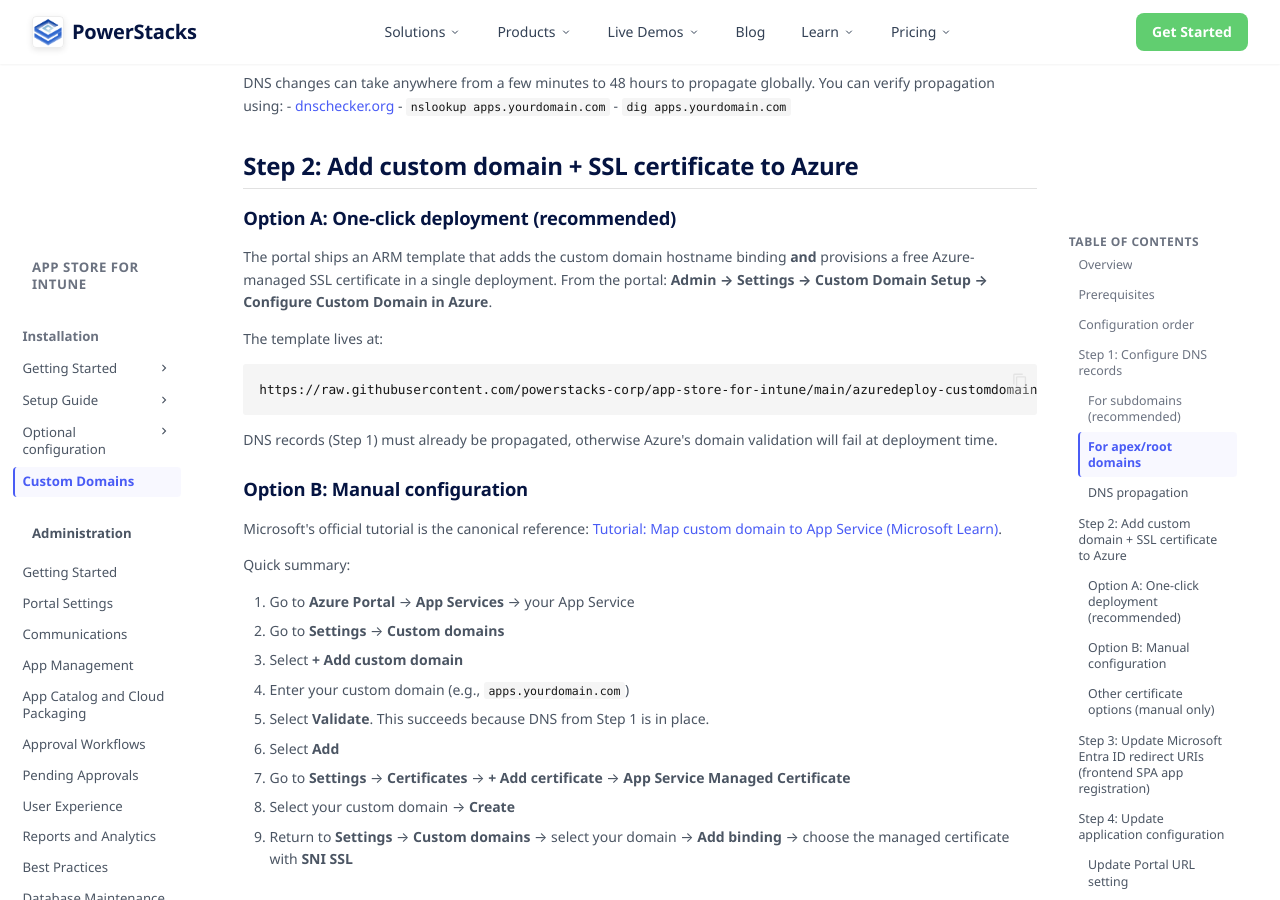
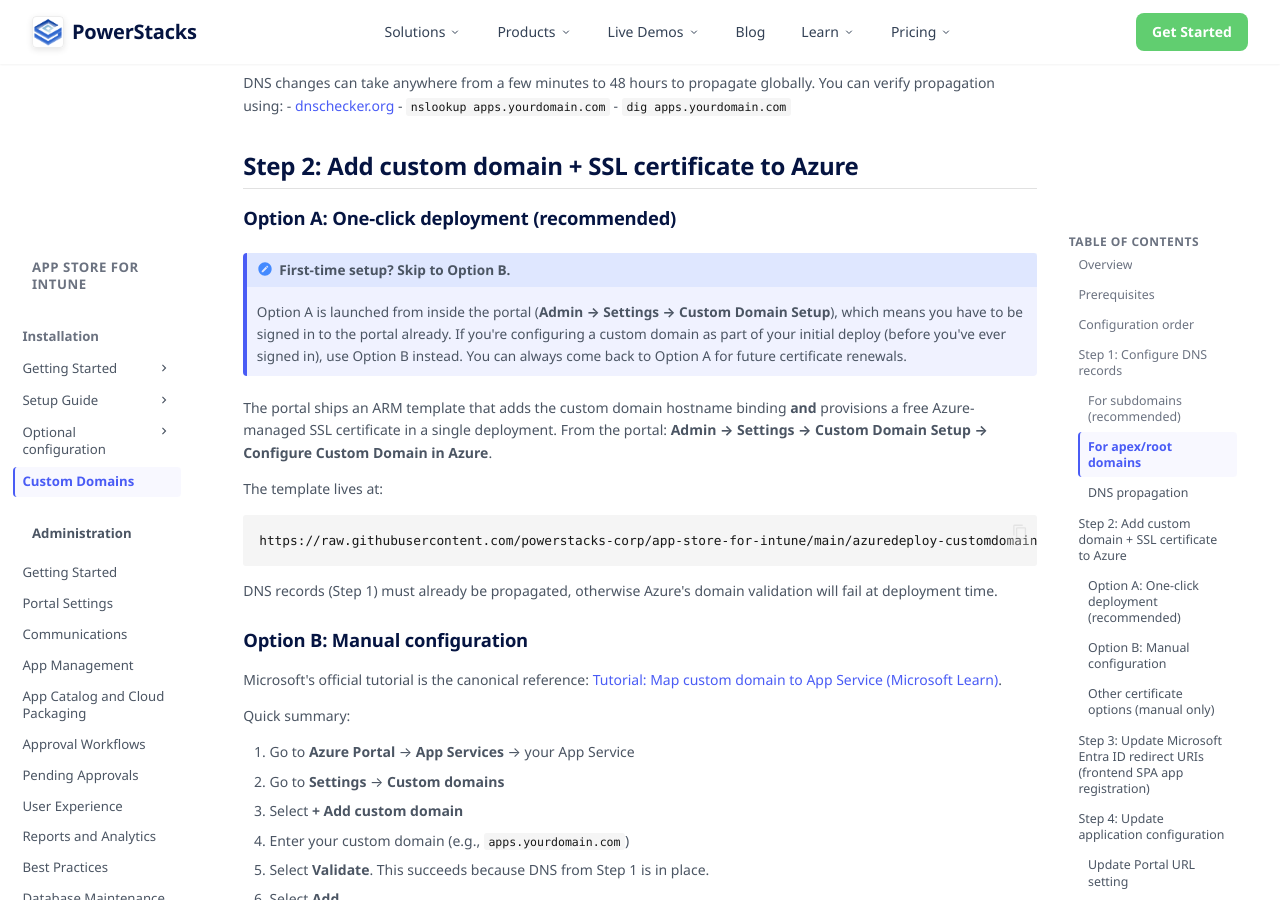
Before and after one commit to powerstacks-corp/powerstacks-docs, an MkDocs documentation site: the page built from docs/app-store-for-intune/administration/custom-domains.md, in a window 1280 px wide and 900 px high, scrolled down 1637 px. Built offline with MkDocs 1.6.1 and Material for MkDocs 9.7.7, drawn with Linux system fonts in a browser that asks for light colours.

Commit message:
app-store docs: warn that custom-domains Option A is unusable pre-sign-in
Customers reach this page (linked from add-redirect-uri.md) before
they can sign in to the portal, but Option A says to go to
"Admin -> Settings -> Custom Domain Setup" which requires being
signed in. Add a note at the top of Option A telling first-time
installers to skip to Option B; Option A still works fine for
existing portal users doing certificate renewals.

Bigger cleanup (real Deploy-to-Azure button for the template, drop
the source-code reference in Step 3, frontend/backend wording sweep)
deferred to v1.34.0 doc work and tracked in the memory file.

```diff
--- a/docs/app-store-for-intune/administration/custom-domains.md
+++ b/docs/app-store-for-intune/administration/custom-domains.md
@@ -68,6 +68,9 @@
 ## Step 2: Add custom domain + SSL certificate to Azure
 
 ### Option A: One-click deployment (recommended)
+
+!!! note "First-time setup? Skip to Option B."
+    Option A is launched from inside the portal (**Admin → Settings → Custom Domain Setup**), which means you have to be signed in to the portal already. If you're configuring a custom domain as part of your initial deploy (before you've ever signed in), use Option B instead. You can always come back to Option A for future certificate renewals.
 
 The portal ships an ARM template that adds the custom domain hostname binding **and** provisions a free Azure-managed SSL certificate in a single deployment. From the portal: **Admin → Settings → Custom Domain Setup → Configure Custom Domain in Azure**.
 
```
